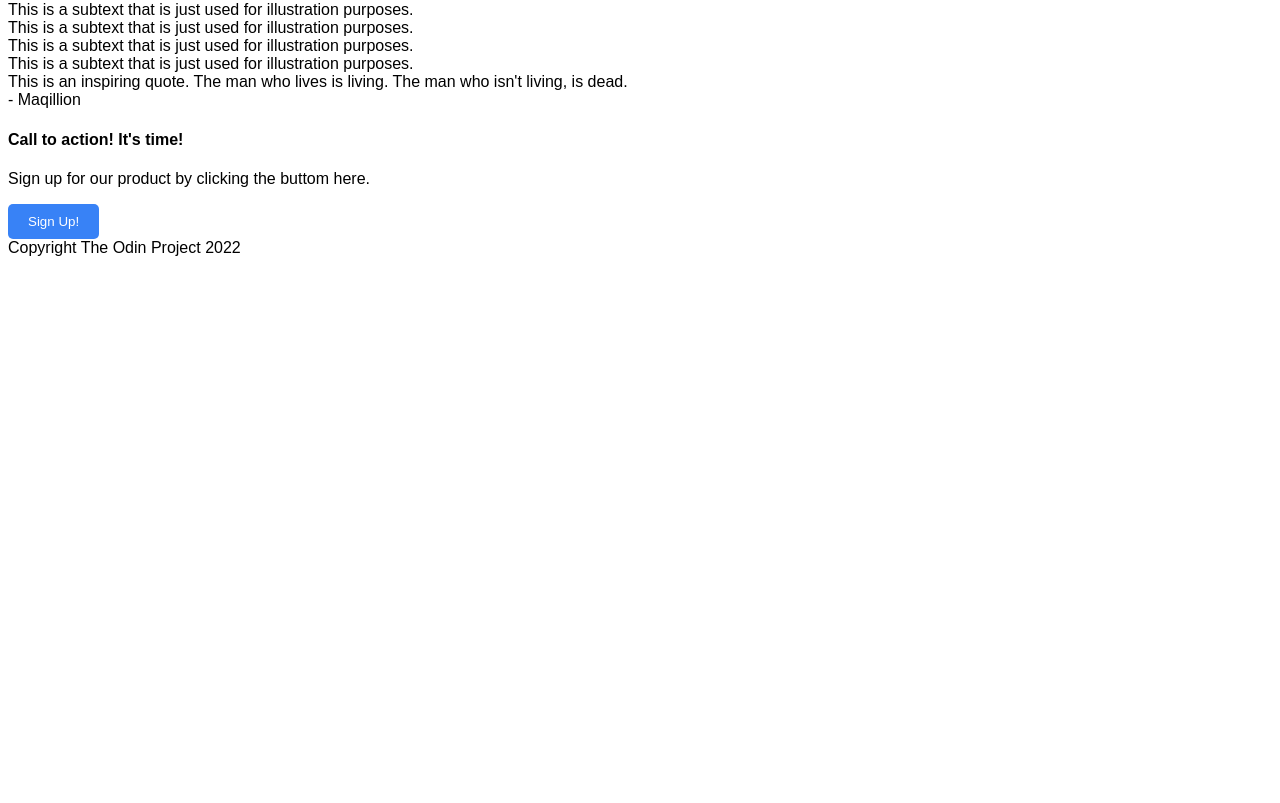
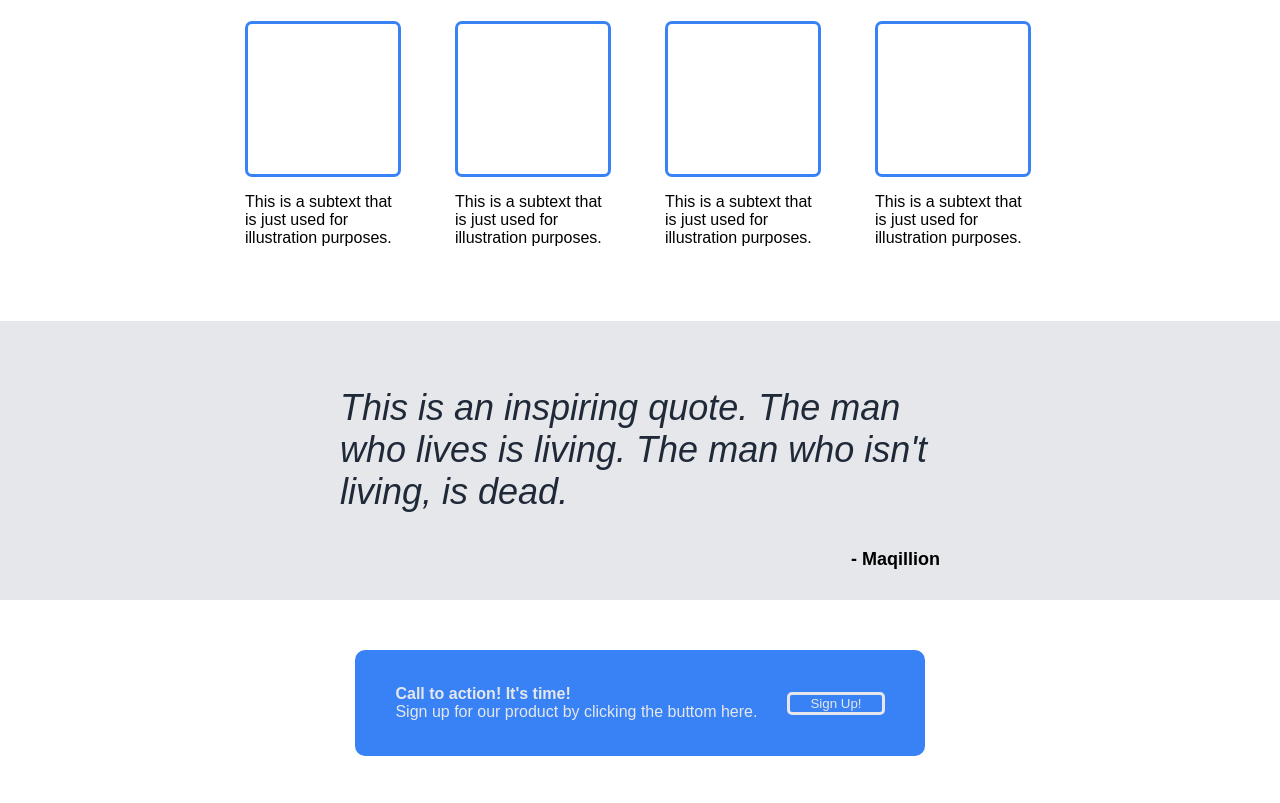
Before and after one commit to maqalmulla/foundations-landing-page, a plain HTML site: page index.html in a window 1280 px wide. Shown: the part 566-1369 px from the top of the page. Before the commit the page ends 831 px from the top, so only its background shows below. Drawn offline with Linux system fonts and the light colour scheme.

Commit message:
Completed All HTMLs and CSS based on the provided.

```diff
--- a/index.html
+++ b/index.html
@@ -30,22 +30,26 @@
             <h3>Some random information</h3>
             <div class="cards">
                 <div class="card">
-                    This is a subtext that is just used for illustration purposes.
+                    <div class="border-card"></div>
+                    <p>This is a subtext that is just used for illustration purposes.</p>
                 </div>
                 <div class="card">
-                    This is a subtext that is just used for illustration purposes.
+                    <div class="border-card"></div>
+                    <p>This is a subtext that is just used for illustration purposes.</p>
                 </div>
                 <div class="card">
-                    This is a subtext that is just used for illustration purposes.
+                    <div class="border-card"></div>
+                    <p>This is a subtext that is just used for illustration purposes.</p>
                 </div>
                 <div class="card">
-                    This is a subtext that is just used for illustration purposes.
+                    <div class="border-card"></div>
+                    <p>This is a subtext that is just used for illustration purposes.</p>
                 </div>
             </div>
         </div>
         <div class="content-2">
             <div class="quote">
-                This is an inspiring quote. The man who lives is living. The man who isn't living, is dead.
+                <p>This is an inspiring quote. The man who lives is living. The man who isn't living, is dead.</p>
                 <div class="author">
                     - Maqillion
                 </div>
@@ -53,13 +57,17 @@
         </div>
         <div class="content-3">
             <div class="blue-box">
-                <h4>Call to action! It's time!</h4>
-                <p>Sign up for our product by clicking the buttom here.</p>
-                <button>Sign Up!</button>
+                <div class="left">
+                    <h4>Call to action! It's time!</h4>
+                    <p>Sign up for our product by clicking the buttom here.</p>
+                </div>
+                <div class="right">
+                    <button>Sign Up!</button>
+                </div>
             </div>
         </div>
         <div class="footer">
-            Copyright The Odin Project 2022
+            Copyright <span>&copy;</span> The Odin Project 2022
         </div>
     </body>
 </html>
--- a/styles.css
+++ b/styles.css
@@ -1,3 +1,8 @@
+html, body{
+    height: 100%;
+    margin: 0;
+}
+
 body{
     display: flex;
     flex-direction: column;
@@ -6,6 +11,7 @@ body{
 .header{
     background-color: #1F2937;
     height: 500px;
+    padding-bottom: 50px;
 }
 
 .hero{
@@ -56,9 +62,11 @@ ul{
     gap: 16px;
 }
 
-button{
+.header .bottom .left button{
     background-color: #3882F6;
     color: white;
+    width: 100px;
+    margin: 10px;
     border: 0px;
     border-radius: 5px;
     padding: 10px;
@@ -69,10 +77,121 @@ button{
 .content-1{
     display: flex;
     flex-direction: column;
+    justify-content: center;
+    align-items: center;
+    margin-bottom: 90px;
 }
 
-h3 .content-1{
+h3{
     font-size: 36px;
     font-weight: bolder;
     color: #1F2937;
 }
+
+.cards{
+    display: flex;
+    justify-content: center;
+    align-items: center;
+    gap: 50px;
+}
+
+.card{
+    width: 160px;
+    height: 210px;
+}
+
+.card p{
+    width: 150px;
+    height: 55px;
+}
+
+.content-1 .cards .card .border-card{
+    width: 150px;
+    height: 150px;
+    border-radius: 7px;
+    border: 3px solid #3882F6;
+}
+
+.content-2{
+    display: flex;
+    flex-direction: column;
+    background-color: #E5E7EB;
+    justify-content: center;
+    align-items: center;
+    height: 300px;
+    padding-top: 30px;
+    padding-bottom: 30px;
+}
+
+.quote p{
+    font-size: 36px;
+    font-style: italic;
+    color: #1F2937;
+    width: 600px;
+}
+
+.quote{
+    display: flex;
+    flex-direction: column;
+}
+
+.author{
+    text-align: right;
+    font-size: 18px;
+    font-weight: bold;
+}
+
+.content-3{
+    display: flex;
+    justify-content: center;
+    align-items: center;
+    height: 300px;
+    padding-top: 50px;
+    padding-bottom: 50px;
+}
+
+.blue-box{
+    display: flex;
+    justify-content: center;
+    align-items: center;
+    background-color: #3882F6;
+    padding: 35px;
+    border-radius: 10px;
+    width: 500px;
+    gap: 30px;
+    color: #E5E7EB;
+}
+
+.right button{
+    background-color: #3882F6;
+    border: 3px solid #E5E7EB;
+    border-radius: 5px;
+    color: #E5E7EB;
+    padding-left: 20px;
+    padding-right: 20px;
+}
+
+
+
+.left, .right{
+    display: flex;
+}
+
+.left{
+    flex-direction: column;
+}
+
+.left h4, .left p{
+    margin: 0px;
+}
+
+.footer{
+    display: flex;
+    justify-content: center;
+    align-items: center;
+    height: 70px;
+    background-color: #1F2937;
+    font-size: 18px;
+    color: #E5E7EB;
+    padding: 30px;
+}
```
